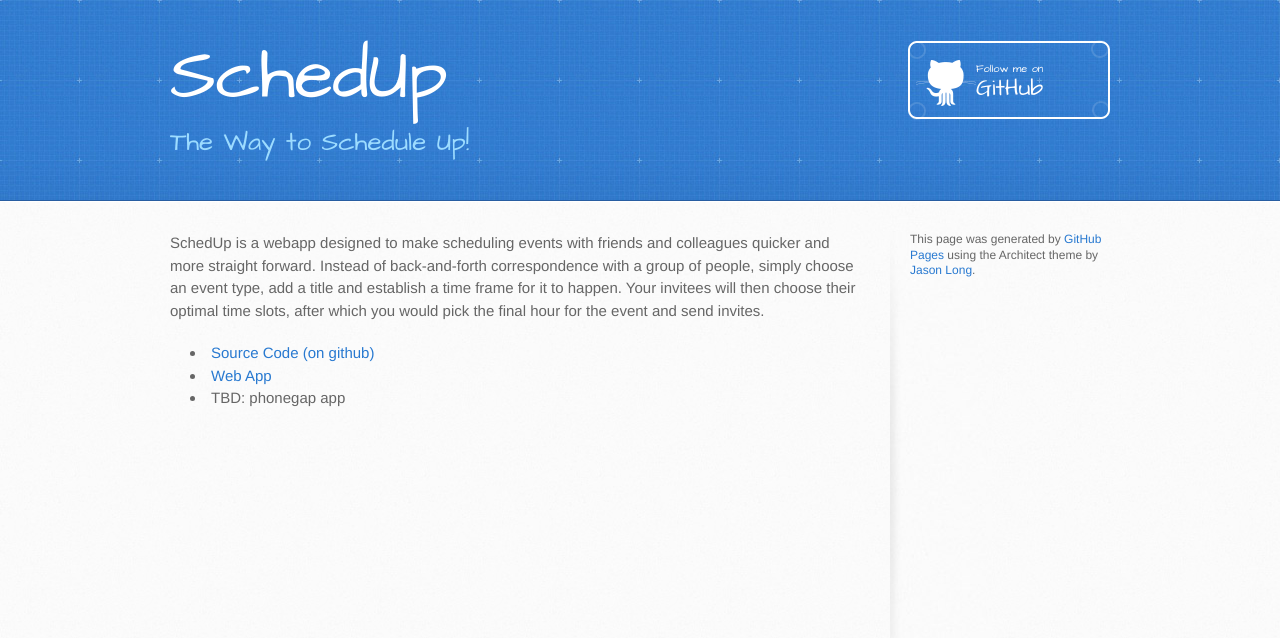
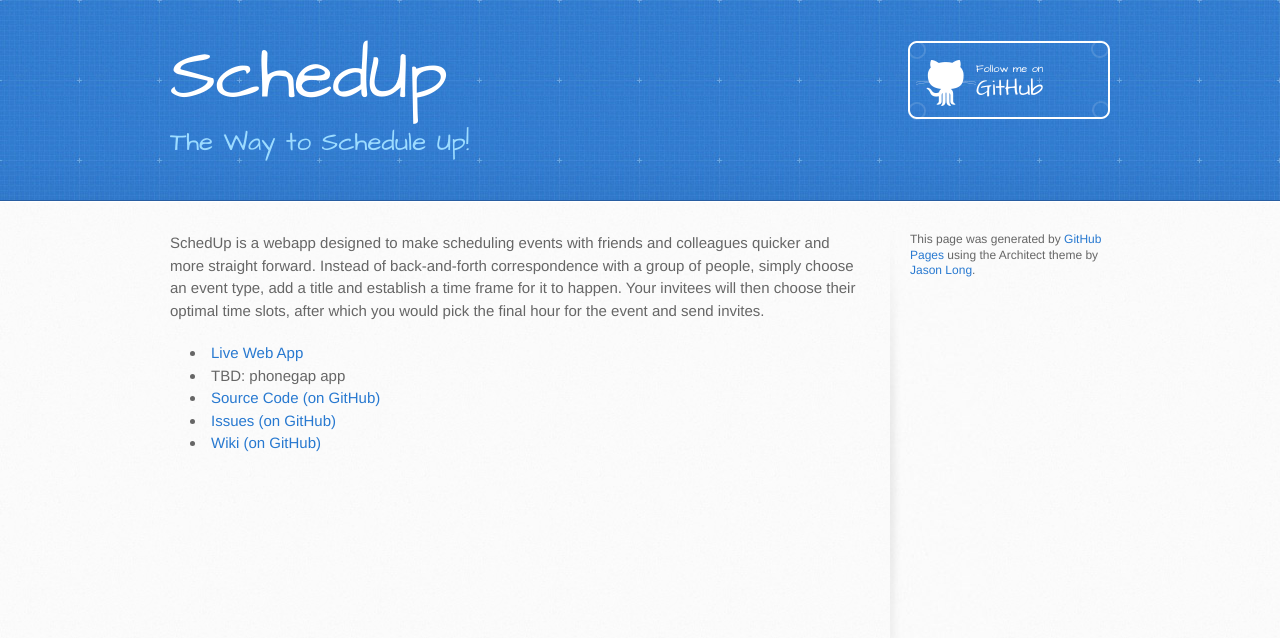
Before and after one commit to schedup/schedup.github.io, a Jekyll site: the page built from index.html, in a window 1280 px wide. Shown: the top 638 px of the page. Built offline with Jekyll 4.4.1, drawn with Linux system fonts in a browser that asks for light colours; Markdown is read by kramdown in place of the engine named in the settings.

Commit message:
Update index.html

```diff
--- a/index.html
+++ b/index.html
@@ -12,7 +12,9 @@ you would pick the final hour for the event and send invites.
 </p>
 
 <ul>
-  <li><a href="https://github.com/schedup/schedup">Source Code (on github)</a></li>
-  <li><a href="http://oval-replica-393.appspot.com/">Web App</a></li>
+  <li><a href="http://oval-replica-393.appspot.com/">Live Web App</a></li>
   <li>TBD: phonegap app</a></li>
+  <li><a href="https://github.com/schedup/schedup">Source Code (on GitHub)</a></li>
+  <li><a href="https://github.com/schedup/schedup/issues">Issues (on GitHub)</a></li>
+  <li><a href="https://github.com/schedup/schedup/wiki">Wiki (on GitHub)</a></li>
 </ul>
```
